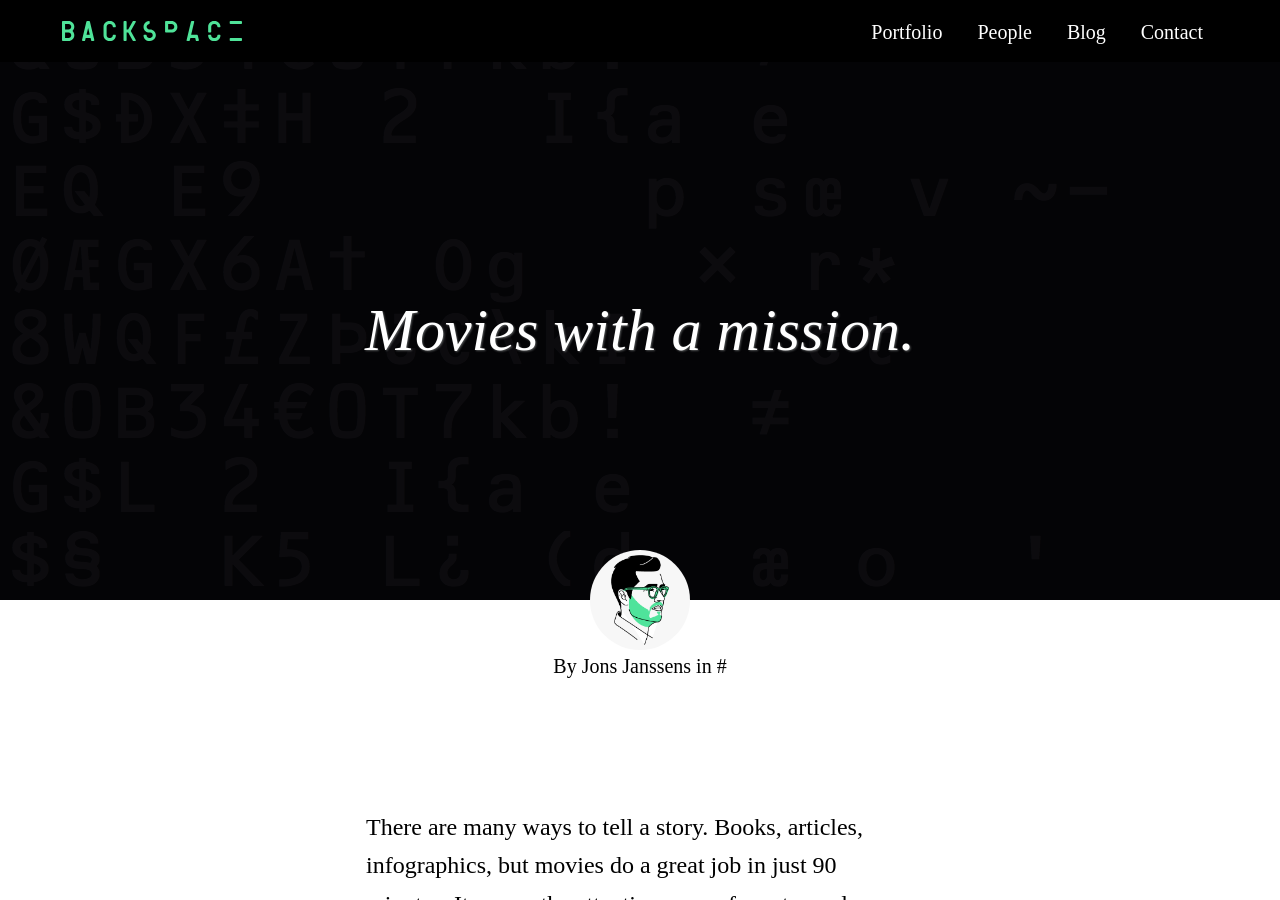
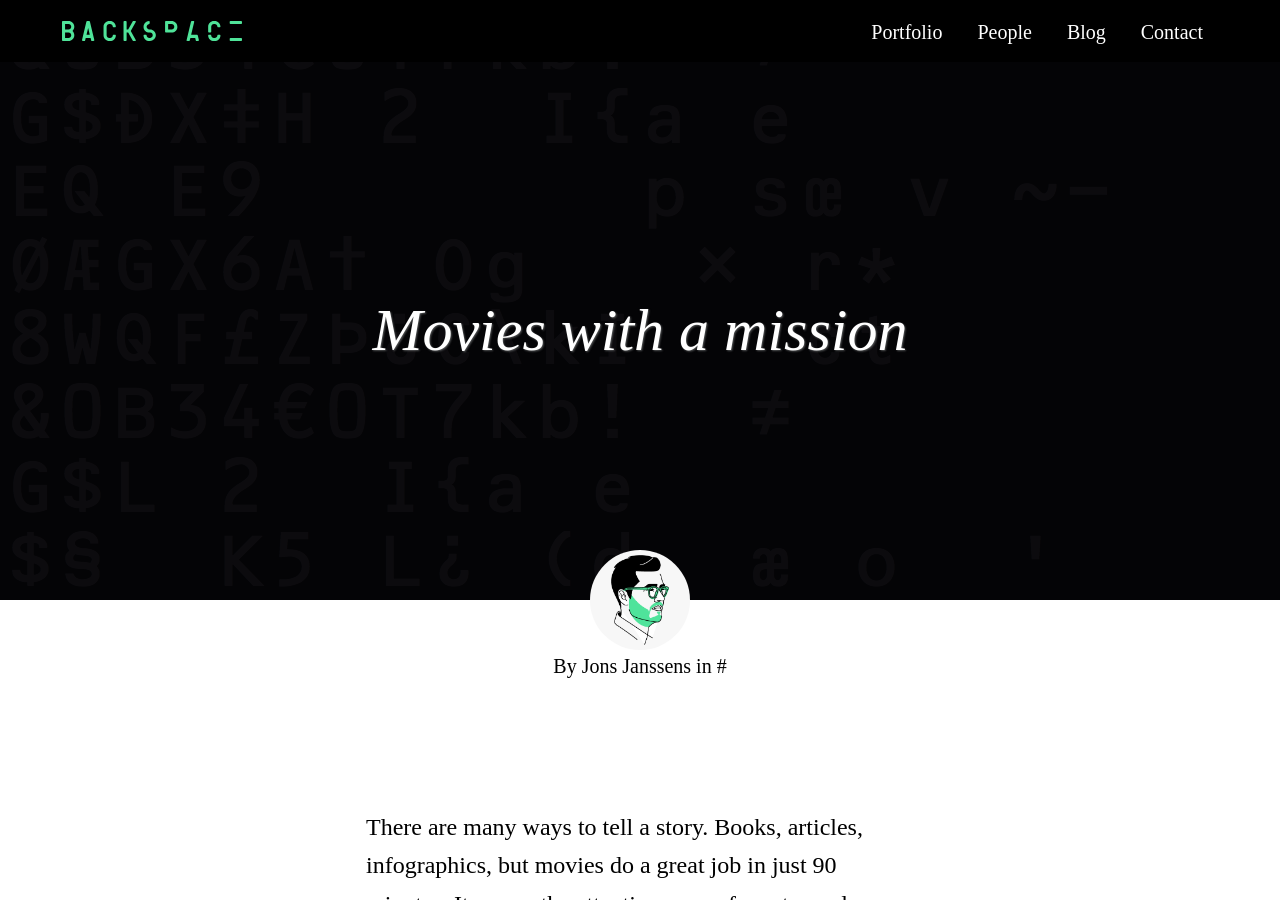
Before and after one commit to backspacehq/backspacehq.github.io, a Jekyll site: the page built from _posts/2016-03-24-movies-with-a-mission.markdown, in a window 1280 px wide and 900 px high. Built offline with Jekyll 4.4.1, drawn with Linux system fonts in a browser that asks for light colours; comment, search, counter and statistics services are not loaded.

```diff
--- a/_posts/2016-03-24-movies-with-a-mission.markdown
+++ b/_posts/2016-03-24-movies-with-a-mission.markdown
@@ -1,5 +1,5 @@
 ---
-title: Movies with a mission.
+title: Movies with a mission
 date: 2016-03-24 15:40:00 +01:00
 author: Jons Janssens
 cover_image: "/uploads/Image_Movies with a mission.jpg"
```
